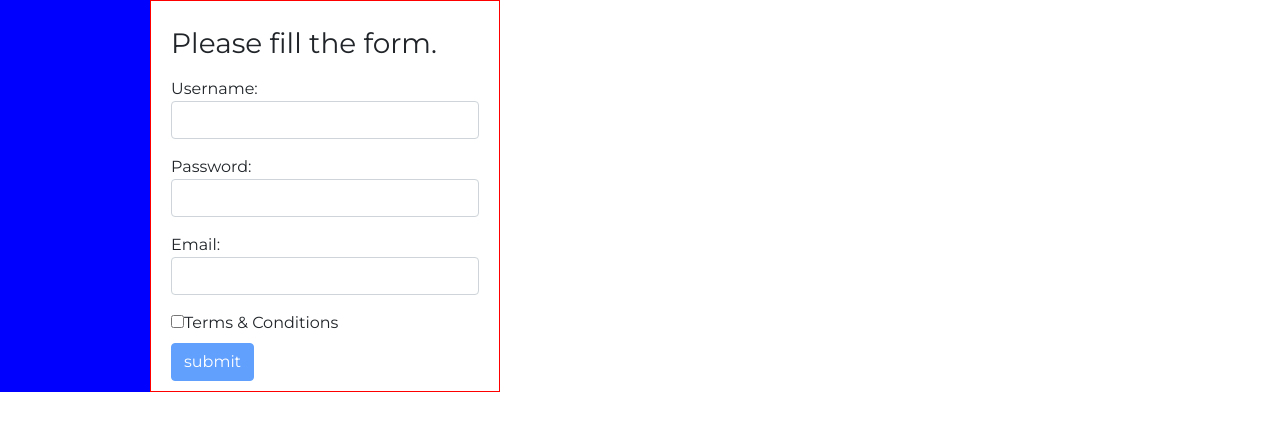
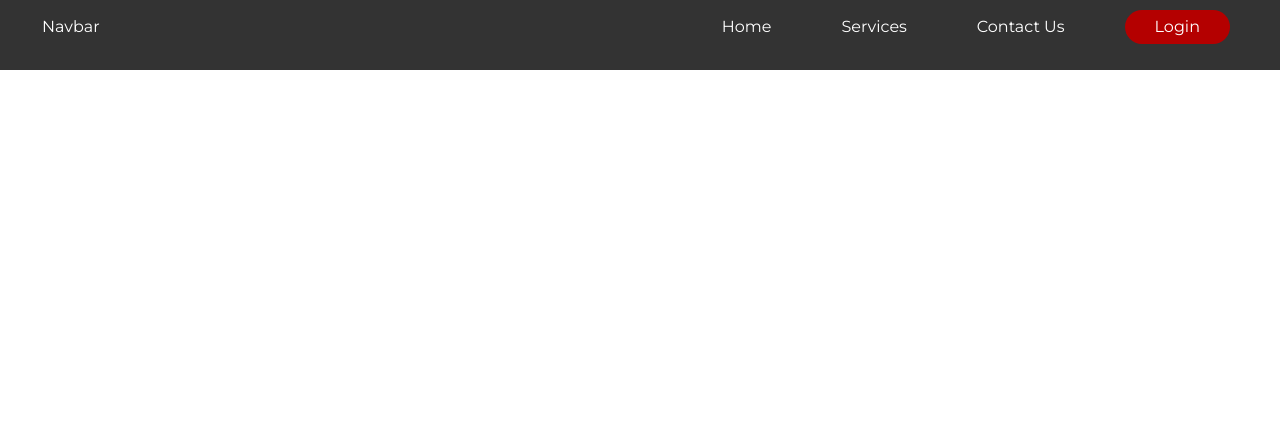
Before and after one commit to shubhamsharma2k/prerequisites-KT, a React (Create React App) app: page / in a window 1280 px wide. Shown: the top 430 px of the page. Built offline with nearby package versions, Linux system fonts and the light colour scheme.

Commit message:
added BEM syntax sample

```diff
--- a/src/App.js
+++ b/src/App.js
@@ -1,10 +1,11 @@
 import "./App.css";
 import "./components/sass/style.css";
 import Form from "./components/testing/Form";
+import Bem from "./components/BEM/Bem";
 const App = () => {
   return (
     <>
-      <Form />
+      <Bem />
     </>
   );
 };
--- /dev/null
+++ b/src/components/BEM/Bem.js
@@ -0,0 +1,41 @@
+import React from "react";
+import "./style.css";
+
+const Bem = () => {
+  //BLOCK__ELEMENT--MODIFIER
+  //navContainer -----> Block
+  //navContainer__listGroup -----> Element
+  //navContainer__listItem--login -----> Modifier
+  return (
+    <>
+      <nav className="navContainer">
+        <div className="navContainer__listGroup">
+          <ul>
+            <li className="navContainer__listItem">
+              <a href="#">Navbar</a>
+            </li>
+          </ul>
+        </div>
+        <div className="navContainer__listGroup">
+          <ul>
+            <li className="navContainer__listItem">
+              <a href="#">Home</a>
+            </li>
+
+            <li className="navContainer__listItem">
+              <a href="#">Services</a>
+            </li>
+            <li className="navContainer__listItem">
+              <a href="#">Contact Us</a>
+            </li>
+            <li className="navContainer__listItem navContainer__listItem--login">
+              <a href="#">Login</a>
+            </li>
+          </ul>
+        </div>
+      </nav>
+    </>
+  );
+};
+
+export default Bem;
--- /dev/null
+++ b/src/components/BEM/style.css
@@ -0,0 +1,59 @@
+* {
+  -webkit-box-sizing: border-box;
+  box-sizing: border-box;
+  padding: 0px;
+  margin: 0px;
+}
+
+.navContainer {
+  display: -webkit-box;
+  display: -ms-flexbox;
+  display: flex;
+  -webkit-box-pack: justify;
+  -ms-flex-pack: justify;
+  justify-content: space-between;
+  -webkit-box-align: center;
+  -ms-flex-align: center;
+  align-items: center;
+  min-height: 70px;
+  background-color: #333333;
+}
+
+.navContainer .navContainer__listGroup ul {
+  display: -webkit-box;
+  display: -ms-flexbox;
+  display: flex;
+  -webkit-box-pack: center;
+  -ms-flex-pack: center;
+  justify-content: center;
+  -webkit-box-align: center;
+  -ms-flex-align: center;
+  align-items: center;
+}
+
+.navContainer .navContainer__listItem {
+  list-style: none;
+  margin-right: 50px;
+}
+
+.navContainer .navContainer__listItem a {
+  text-decoration: none;
+  padding: 5px 10px;
+  color: white;
+}
+
+.navContainer .navContainer__listItem a:hover {
+  color: #dfdfdf;
+}
+
+.navContainer .navContainer__listItem--login {
+  background-color: #b40000;
+  padding: 5px 20px;
+  border-radius: 20px;
+}
+
+.navContainer .navContainer__listItem--login:hover {
+  background-color: #720000;
+  color: white;
+}
+/*# sourceMappingURL=style.css.map */
--- /dev/null
+++ b/src/components/BEM/style.scss
@@ -0,0 +1,50 @@
+$primaryColor: blue;
+$textPrimary: white;
+$textSecondary: black;
+$secondaryColor: rgb(51, 51, 51);
+
+* {
+  box-sizing: border-box;
+  padding: 0px;
+  margin: 0px;
+}
+
+.navContainer {
+  display: flex;
+  justify-content: space-between;
+  align-items: center;
+  min-height: 70px;
+  background-color: $secondaryColor;
+
+  .navContainer__listGroup ul {
+    display: flex;
+    justify-content: center;
+    align-items: center;
+  }
+
+  .navContainer__listItem {
+    list-style: none;
+    margin-right: 50px;
+  }
+
+  .navContainer__listItem a {
+    text-decoration: none;
+    padding: 5px 10px;
+    color: $textPrimary;
+
+    &:hover {
+      color: rgb(223, 223, 223);
+    }
+  }
+
+  .navContainer__listItem--login {
+    background-color: rgb(180, 0, 0);
+    padding: 5px 20px;
+    border-radius: 20px;
+
+    &:hover {
+      background-color: rgb(114, 0, 0);
+      color: white;
+    }
+  }
+}
```
Also changed, not shown: 1 other file (tests, documents, lock files or other folders).
